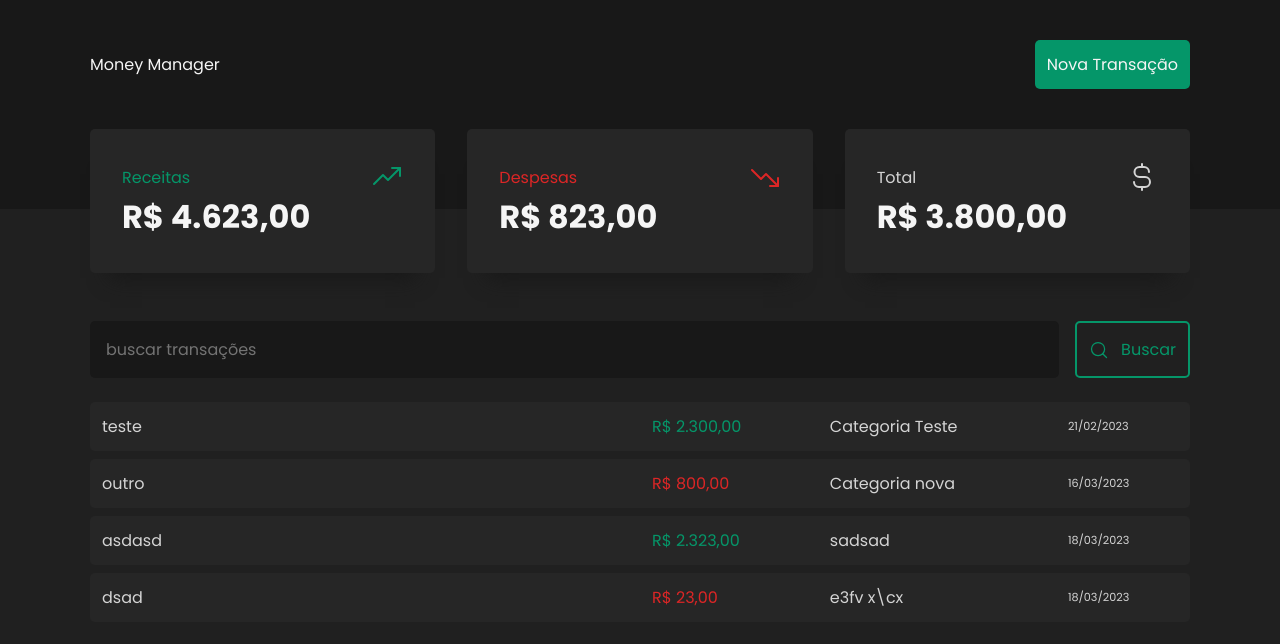
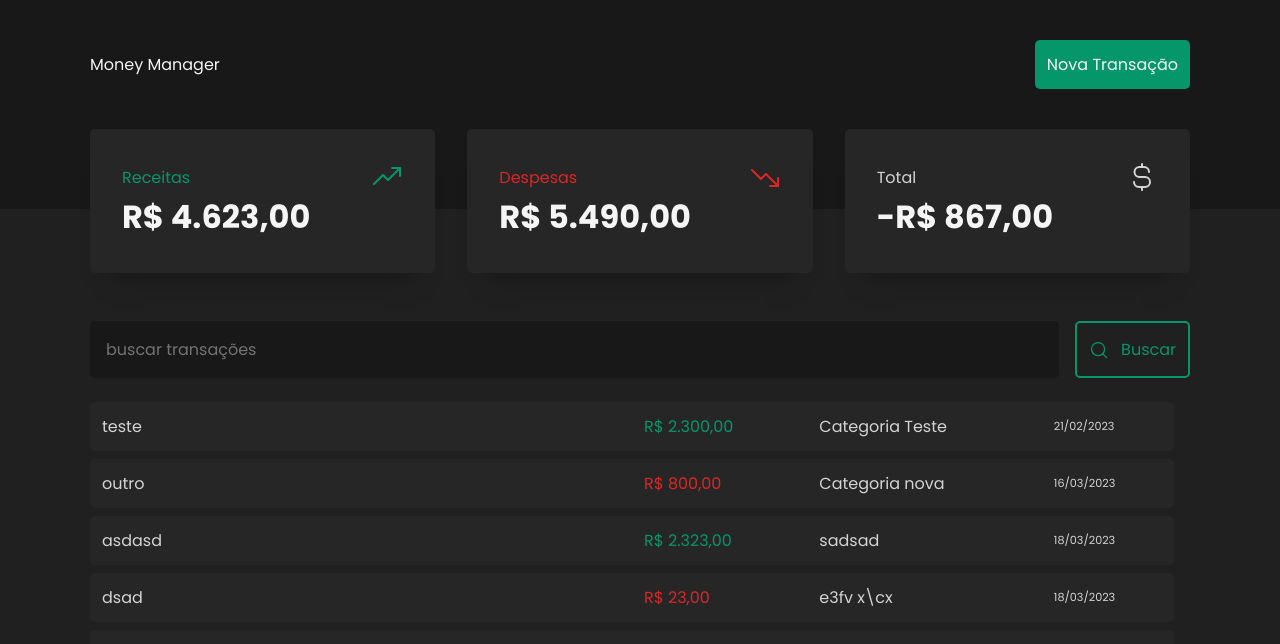
Before and after one commit to MrNaceja/money-manager, a React (Vite) app: page / in a window 1280 px wide. Shown: the top 644 px of the page. Built offline with nearby package versions, Linux system fonts and the light colour scheme; data requests are answered from the project's data file.

Commit message:
projeto finalizado

```diff
--- a/server.json
+++ b/server.json
@@ -31,6 +31,22 @@
       "type": "expense",
       "insertAt": "2023-03-18T21:24:11.049Z",
       "id": 4
+    },
+    {
+      "name": "topzerira",
+      "value": 2323,
+      "category": "naoseidireito",
+      "type": "expense",
+      "insertAt": "2023-03-19T14:09:04.409Z",
+      "id": 5
+    },
+    {
+      "name": "asdasd",
+      "value": 2344,
+      "category": "dsadad",
+      "type": "expense",
+      "insertAt": "2023-03-19T23:49:49.263Z",
+      "id": 6
     }
   ]
 }
--- a/src/pages/Dashboard/styles.ts
+++ b/src/pages/Dashboard/styles.ts
@@ -17,6 +17,14 @@ export const StyledTransactionsTable = styled.table`
     width: 100%;
     color: ${props => props.theme['gray-300']};
     margin-top: 1rem;
+    overflow-y: scroll;
+    max-height: 250px;
+    display: block;
+    tbody {
+        display: table;
+        width: 100%;
+        padding-right: 1rem;
+    }
     td {
         padding:.75rem;
         background: ${prosp => prosp.theme['gray-700']};
@@ -29,6 +37,17 @@ export const StyledTransactionsTable = styled.table`
             font-size:.7rem;
         }
     }
+    &::-webkit-scrollbar {
+        width: 5px;
+    }
+    &::-webkit-scrollbar-track {
+        background: ${props => props.theme['gray-700']};
+        border-radius:5px;
+    }
+    &::-webkit-scrollbar-thumb {
+        background: ${props => props.theme['gray-500']};
+        border-radius:5px;
+    }
 `
 
 export const StyledHighlightValuePerformance = styled.span`
```
